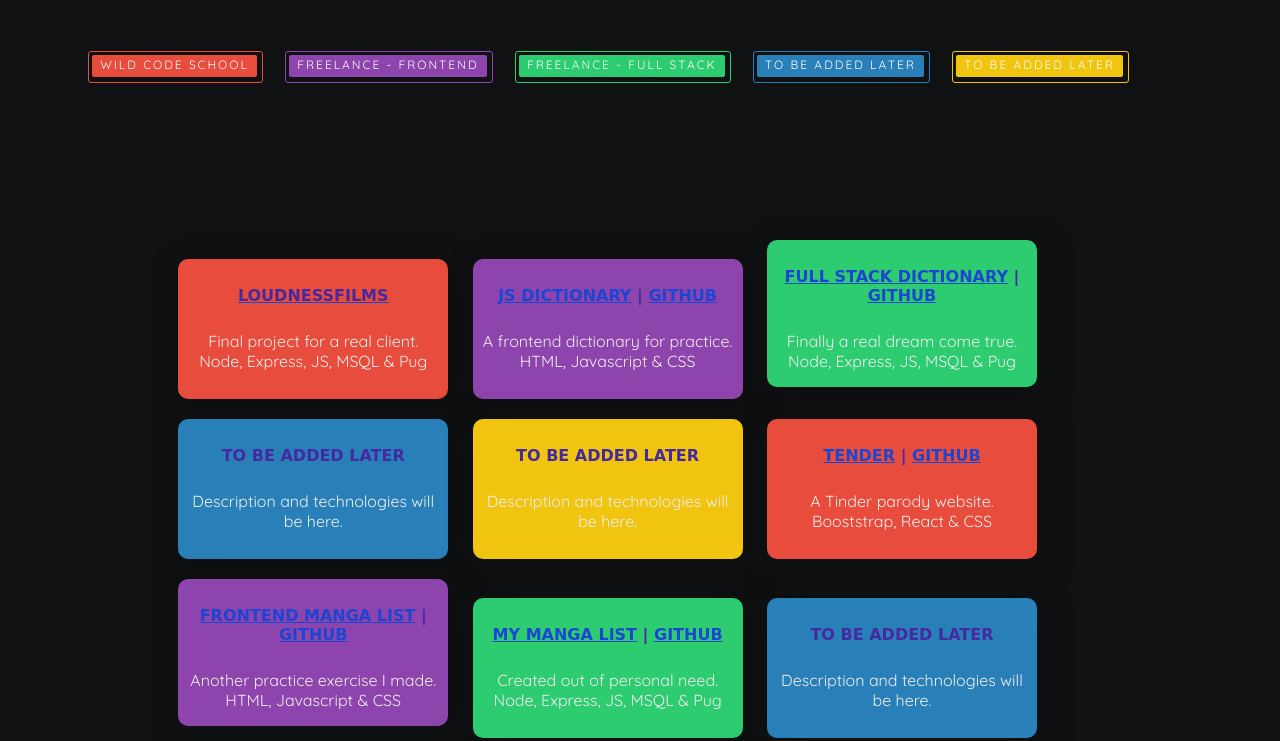
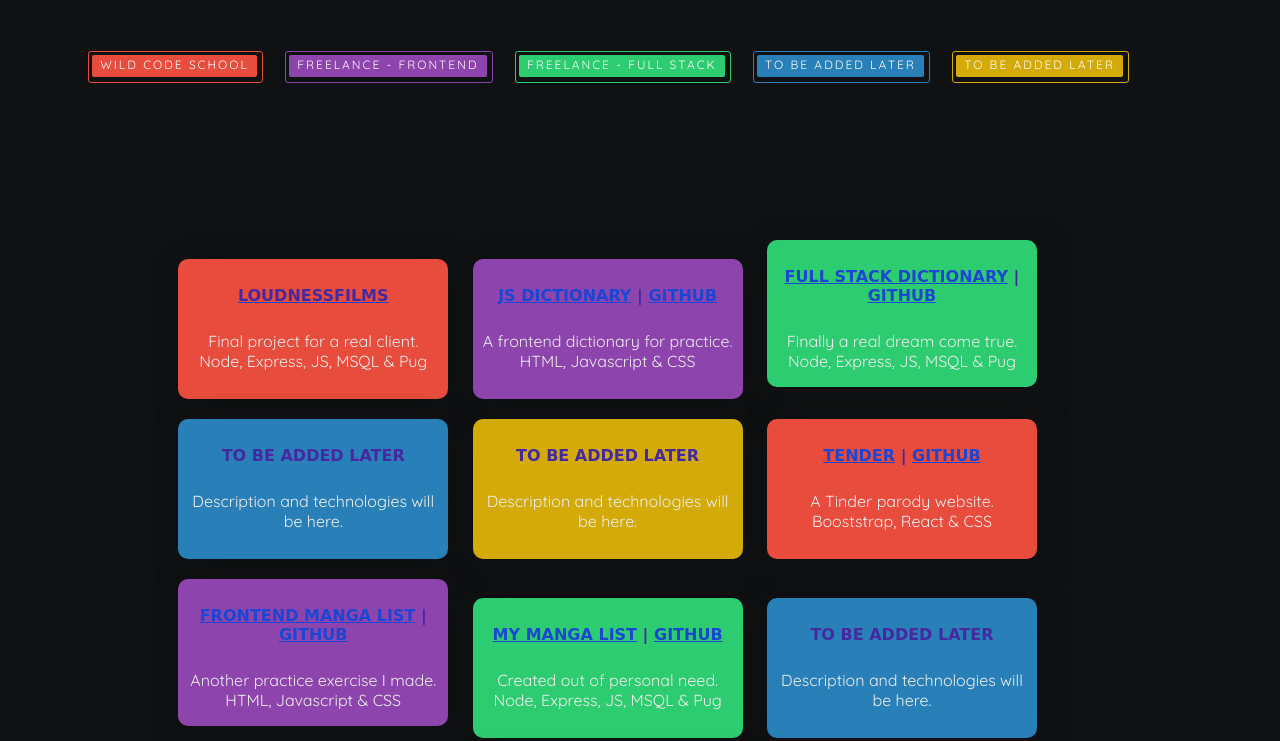
Before and after one commit to inespisca/my-cv, a plain HTML site: page index.html in a window 1280 px wide. Shown: the part 1373-2114 px from the top of the page. Drawn offline with nearby package versions, Linux system fonts and the light colour scheme; a web font is replaced by a local one.

Commit message:
Changed yellow project color so white letters are visible

```diff
--- a/style.css
+++ b/style.css
@@ -455,11 +455,11 @@ a:hover, a:focus, a:active {
 
   .checkbox-tba2:checked + label:before,
   .checkbox-tba2:not(:checked) + label:before{
-    border: 1px solid #f1c40f;
+    border: 1px solid #d3aa08;
   }
   .checkbox-tba2:checked + label:after,
   .checkbox-tba2:not(:checked) + label:after{
-    background-color: #f1c40f;
+    background-color: #d3aa08;
   }
 
   .box{
@@ -481,7 +481,7 @@ a:hover, a:focus, a:active {
     background-color: #2980b9;
   }
   .box.tba2{
-    background-color: #f1c40f;
+    background-color: #d3aa08;
   }
   .box.wcs,
   .box.freefront,
```
